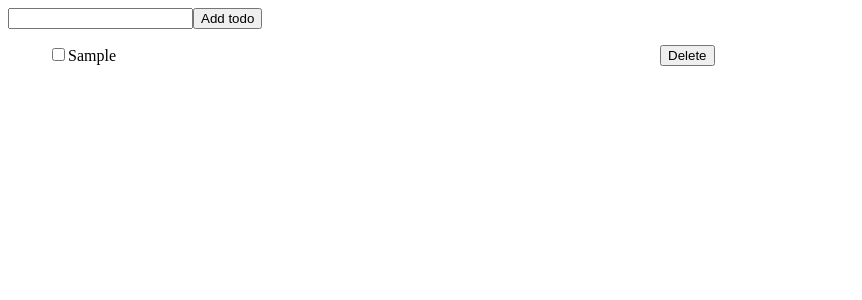
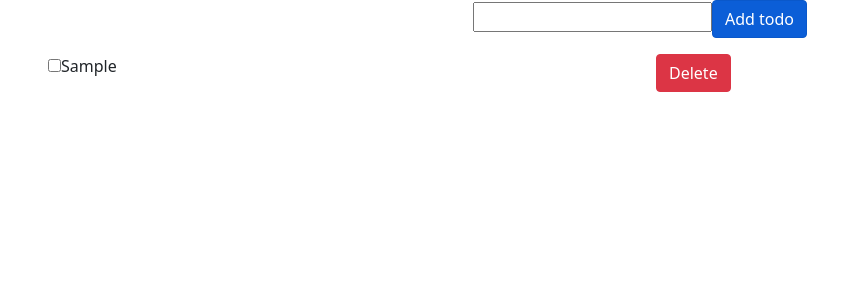
Before and after one commit to godfreyturqz/todo-ts, a React (Create React App) app: page / in a window 1280 px wide. Both pictures are taken after typing "Sample" into the empty fields and a click on the button "Add todo". Shown: the top 300 px of the page, without its empty margins (0-862 px from the left). Built offline with nearby package versions, Linux system fonts and the light colour scheme.

Commit message:
add bootstrap style

```diff
--- a/public/index.html
+++ b/public/index.html
@@ -10,34 +10,14 @@
       content="Web site created using create-react-app"
     />
     <link rel="apple-touch-icon" href="%PUBLIC_URL%/logo192.png" />
-    <!--
-      manifest.json provides metadata used when your web app is installed on a
-      user's mobile device or desktop. See https://developers.google.com/web/fundamentals/web-app-manifest/
-    -->
-    <link rel="manifest" href="%PUBLIC_URL%/manifest.json" />
-    <!--
-      Notice the use of %PUBLIC_URL% in the tags above.
-      It will be replaced with the URL of the `public` folder during the build.
-      Only files inside the `public` folder can be referenced from the HTML.
-
-      Unlike "/favicon.ico" or "favicon.ico", "%PUBLIC_URL%/favicon.ico" will
-      work correctly both with client-side routing and a non-root public URL.
-      Learn how to configure a non-root public URL by running `npm run build`.
-    -->
+    <!-- bootstrap cdn -->
+    <link href="https://cdn.jsdelivr.net/npm/bootstrap@5.0.0-beta3/dist/css/bootstrap.min.css" rel="stylesheet" integrity="sha384-eOJMYsd53ii+scO/bJGFsiCZc+5NDVN2yr8+0RDqr0Ql0h+rP48ckxlpbzKgwra6" crossorigin="anonymous">
     <title>React App</title>
   </head>
   <body>
     <noscript>You need to enable JavaScript to run this app.</noscript>
     <div id="root"></div>
-    <!--
-      This HTML file is a template.
-      If you open it directly in the browser, you will see an empty page.
-
-      You can add webfonts, meta tags, or analytics to this file.
-      The build step will place the bundled scripts into the <body> tag.
-
-      To begin the development, run `npm start` or `yarn start`.
-      To create a production bundle, use `npm run build` or `yarn build`.
-    -->
+    <!-- jQuery for bootstrap -->
+    <script defer src="https://cdn.jsdelivr.net/npm/bootstrap@5.0.0-beta3/dist/js/bootstrap.bundle.min.js" integrity="sha384-JEW9xMcG8R+pH31jmWH6WWP0WintQrMb4s7ZOdauHnUtxwoG2vI5DkLtS3qm9Ekf" crossorigin="anonymous"></script>
   </body>
 </html>
--- a/src/components/AddTodoForm.tsx
+++ b/src/components/AddTodoForm.tsx
@@ -25,10 +25,12 @@ const AddTodoForm: React.FC<AddTodoFormProps> = ({addTodo}) => {
     }
 
     return (
-        <form onSubmit={handleSubmit}>
-            <input type="text" value={newTodo} onChange={handleChange}/>
-            <button>Add todo</button>
-        </form>
+        <div className='d-flex justify-content-center form-group'>
+            <form className='' onSubmit={handleSubmit}>
+                <input type="text" value={newTodo} onChange={handleChange}/>
+                <button className='btn btn-primary shadow-none'>Add todo</button>
+            </form>
+        </div>
     )
 }
 
--- a/src/components/TodoListItem.tsx
+++ b/src/components/TodoListItem.tsx
@@ -7,7 +7,7 @@ interface TodoListItemProps {
 const TodoListItem: React.FC<TodoListItemProps> = ({todo, toggleTodo, deleteTodo}) => {
 
     return (
-        <li style={{display: 'flex'}}>
+        <li className='m-3' style={{display: 'flex'}}>
             <div style={{width: '100%'}}>
                 <label style={{textDecoration: todo.complete ? 'line-through' : 'none'}}>
                     <input type="checkbox" checked={todo.complete} onChange={() => toggleTodo(todo)}/>
@@ -15,7 +15,7 @@ const TodoListItem: React.FC<TodoListItemProps> = ({todo, toggleTodo, deleteTodo
                 </label>
             </div>
             <div style={{width: '100%'}}>
-                <button onClick={() => deleteTodo(todo)}>Delete</button>
+                <button className='btn btn-danger shadow-none' onClick={() => deleteTodo(todo)}>Delete</button>
             </div>
         </li>
     )
```
